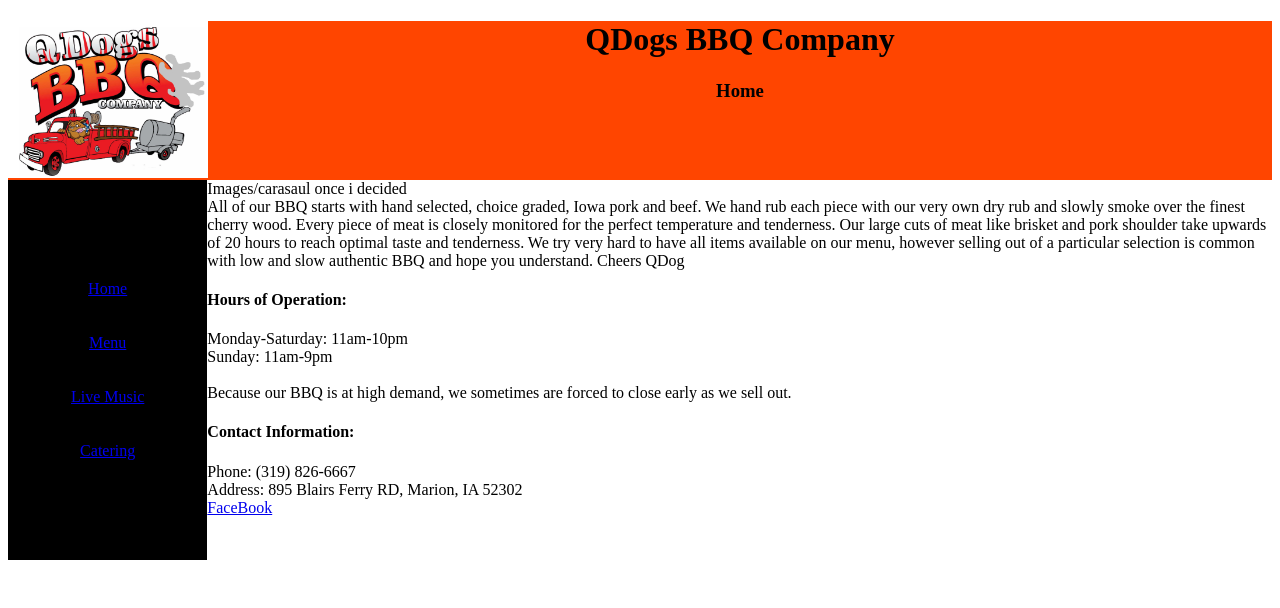
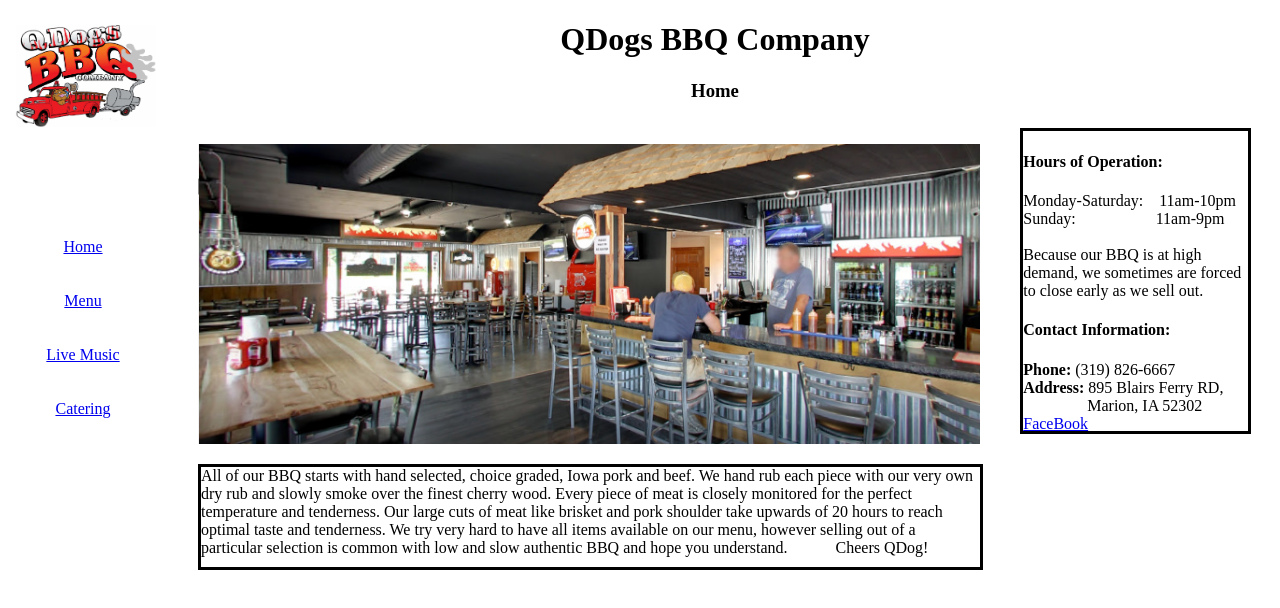
Before and after one commit to Austinjeffree/Project1, a plain HTML site: page home.html in a window 1280 px wide. Drawn offline with Linux system fonts and the light colour scheme.

Commit message:
play JS Code. home html/CSS clean up.

```diff
--- a/home.html
+++ b/home.html
@@ -17,37 +17,36 @@
             <a href="liveMusic.html">Live Music</a><br /><br /><br />
             <a href="catering.html">Catering</a>
         </nav>
-        <section>
-            <section>
-                Images/carasaul once i decided
-            </section>
+        <div class="topHome">
+            <figure>
+                <img src="images/sauced.PNG" alt="Get Sauced At QDogs">
+            </figure>
             <article>
-                All of our BBQ starts with hand selected, choice graded, Iowa pork and beef.  We hand
-                rub each piece with our very own dry rub and slowly smoke over the finest cherry wood.
-                Every piece of meat is closely monitored for the perfect temperature and tenderness.
-                Our large cuts of meat like brisket and pork shoulder take upwards of 20 hours to reach
-                optimal taste and tenderness. We try very hard to have all items available on our menu,
-                however selling out of a particular selection is common with low and slow authentic BBQ
-                and hope you understand. Cheers QDog
-            </article>
-        </section>
-        <section>
                 <section>
                     <h4>Hours of Operation:</h4>
-                <p>
-                    Monday-Saturday:    11am-10pm<br />
-                    Sunday:             11am-9pm<br /><br />
+                    <p id="hours">
+                        Monday-Saturday:&emsp;11am-10pm<br />
+                        Sunday:&emsp;&emsp;&emsp;&emsp;&emsp;11am-9pm<br /><br />
                         Because our BBQ is at high demand, we sometimes are forced to close early as we sell out.
                     </p>
                 </section>
                 <section>
                     <h4>Contact Information:</h4>
-                <p>
-                    Phone:      (319) 826-6667<br />
-                    Address:    895 Blairs Ferry RD, Marion, IA 52302<br />
+                    <p id="contact">
+                        <strong>Phone:</strong>      (319) 826-6667<br />
+                        <strong>Address:</strong>    895 Blairs Ferry RD,<br />&emsp;&emsp;&emsp;&emsp;Marion, IA 52302<br />
                         <a href="https://www.facebook.com/pg/QDogsBBQ/about/?ref=page_internal">FaceBook</a>
                     </p>
                 </section>
-        </section>
+            </article>
+        </div>
+        <div class="bottomHome">
+            All of our BBQ starts with hand selected, choice graded, Iowa pork and beef.
+            We hand rub each piece with our very own dry rub and slowly smoke over the finest cherry wood.
+            Every piece of meat is closely monitored for the perfect temperature and tenderness.
+            Our large cuts of meat like brisket and pork shoulder take upwards of 20 hours to reach optimal taste and tenderness.
+            We try very hard to have all items available on our menu, however selling out of a particular
+            selection is common with low and slow authentic BBQ and hope you understand.&emsp;&emsp;&emsp;Cheers QDog!
+        </div>
     </body>
 </html>
--- a/styles/design.css
+++ b/styles/design.css
@@ -1,19 +1,41 @@
 header {
-    padding: 0px 0px 59px 0px;
     text-align: center;
-    background-color: orangered;
-    float: center;
+    height: 107px;
 }
 
 header > img {
-    width: 200px;
-    height: 157px;
+    width: 150px;
+    height: 107px;
     float: left;
 }
-
+figure > img {
+    height: 300px;
+}
+article {
+    width: 225px;
+    height: 300px;
+    border: black solid;
+}
 nav {
     float: left;
     text-align: center;
-    background-color: black;
-    padding: 100px 63px;
+    padding-top: 110px;
+    width: 150px;
+    height: 400px;
 }
+
+.bottomHome {
+    display: flex;
+    flex-direction: row;
+    justify-content: space-between;
+    align-items: stretch;
+    width: 779px;
+    height: 100px;
+    margin-left: 190px;
+    border: black solid;
+}
+.topHome {
+    display: flex;
+    flex-direction: row;
+    align-items: stretch;
+}
```
Also changed, not shown: catering.html (+7 -1 lines), java/script.js (+13 -0 lines), liveMusic.html (+1 -1 lines), menu.html (+9 -8 lines), images/sauced.PNG (added). Lines whose indentation alone changed are shown as unchanged.
